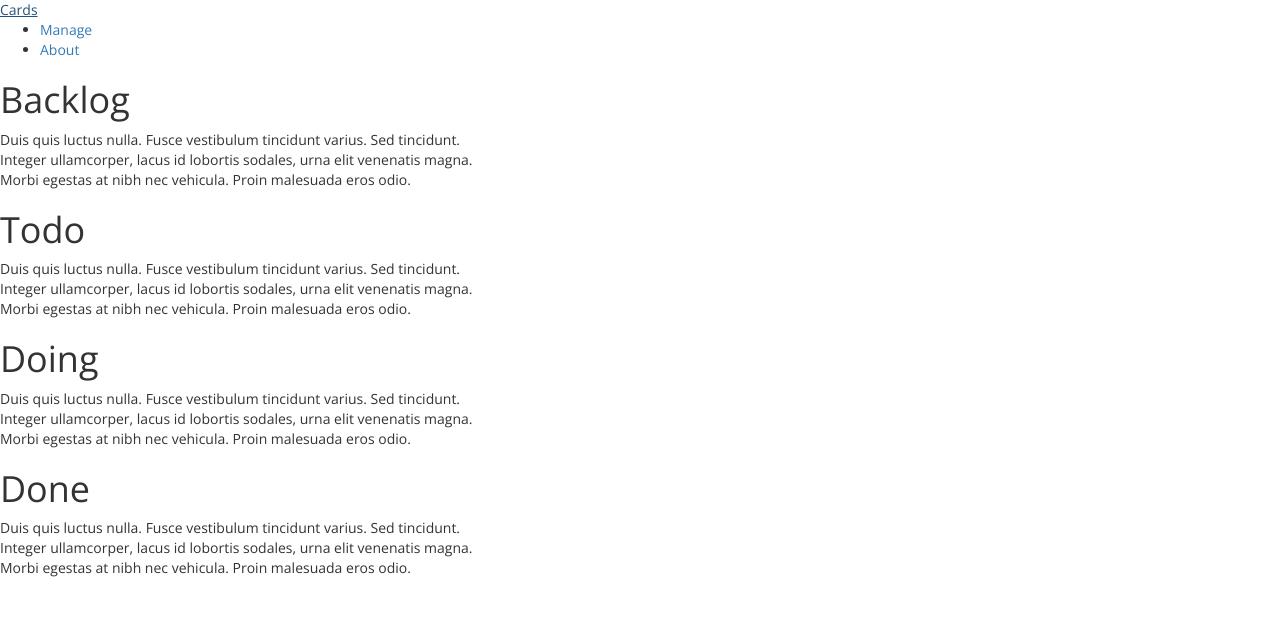
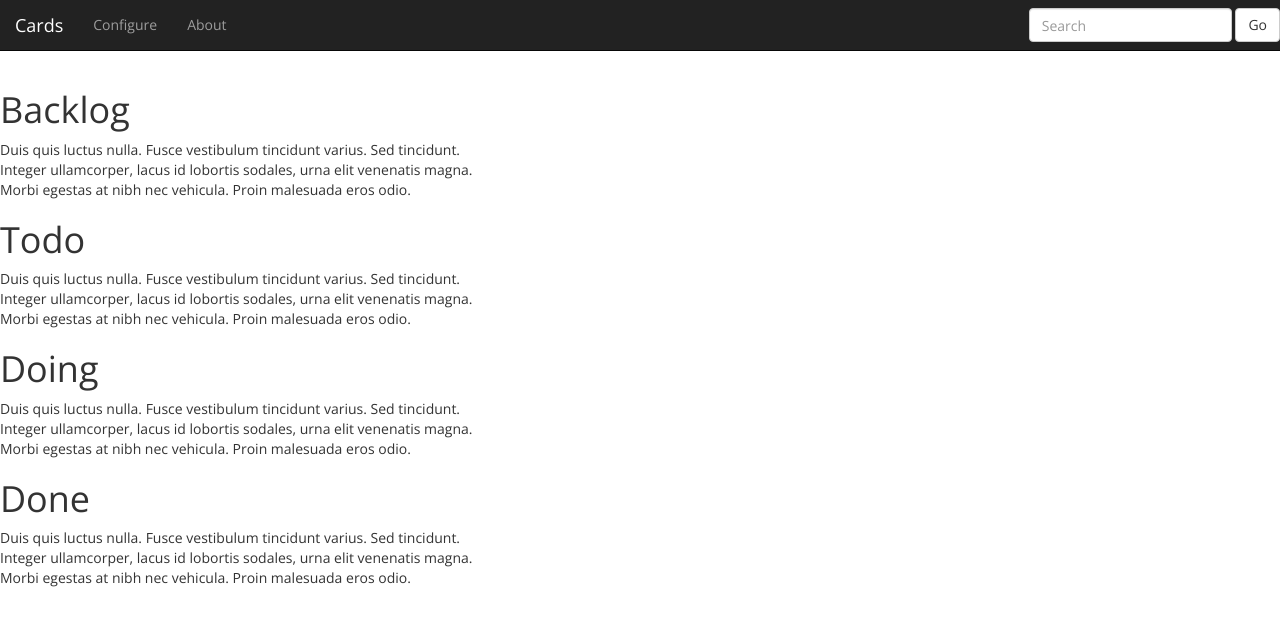
Before and after one commit to netxph/protocards, a website: page app/index.html in a window 1280 px wide. Drawn offline with nearby package versions, Linux system fonts and the light colour scheme.

Commit message:
navbar done

```diff
--- a/app/index.html
+++ b/app/index.html
@@ -6,7 +6,7 @@
         <title>Cards - Flexible visual task management [2.0]</title>
 
         <meta name="description" content="" >
-        <meta name="viewport" content="width=device-width, initial-scale=1">
+        <meta name="viewport" content="width=device-width, initial-scale=1.0">
 
         <link rel="stylesheet" href="vendor/bootstrap/dist/css/bootstrap.css" >
         <link rel="stylesheet" href="styles/main.css" >
@@ -17,16 +17,22 @@
         <!--[if lt IE 7]>
         <p class="browsehappy">You are using an <strong>outdated</strong> browser. Please <a href="http://browsehappy.com/">upgrade your browser</a> to improve your experience.</p>
         <![endif]-->
-        <div class="pure-g-r">
-            <div id="menu">
-                <div>
-                    <a href="#">Cards</a>
-                    <ul>
-                        <li><a href="#">Manage</a></li>
+        <div>
+            <nav id="menu" class="navbar navbar-default navbar-fixed-top navbar-inverse">
+                <div class="navbar-header">
+                    <a class="navbar-brand" href="#">Cards</a>
+                    <ul class="nav navbar-nav">
+                        <li><a href="#">Configure</a></li>
                         <li><a href="#">About</a></li>
                     </ul>
                 </div>
-            </div>
+                <form class="navbar-form navbar-right">
+                    <div class="form-group">
+                        <input type="text" class="form-control" placeholder="Search">
+                    </div>
+                    <button type="submit" class="btn btn-default">Go</button>
+                </form>
+            </nav>
             <div id="areas">
                 <div class="area">
                     <h1>Backlog</h1>
--- a/app/styles/main.css
+++ b/app/styles/main.css
@@ -2,4 +2,5 @@
 
 body {
     font-family: 'Open Sans', sans-serif;
+    padding-top: 70px;
 }
```
